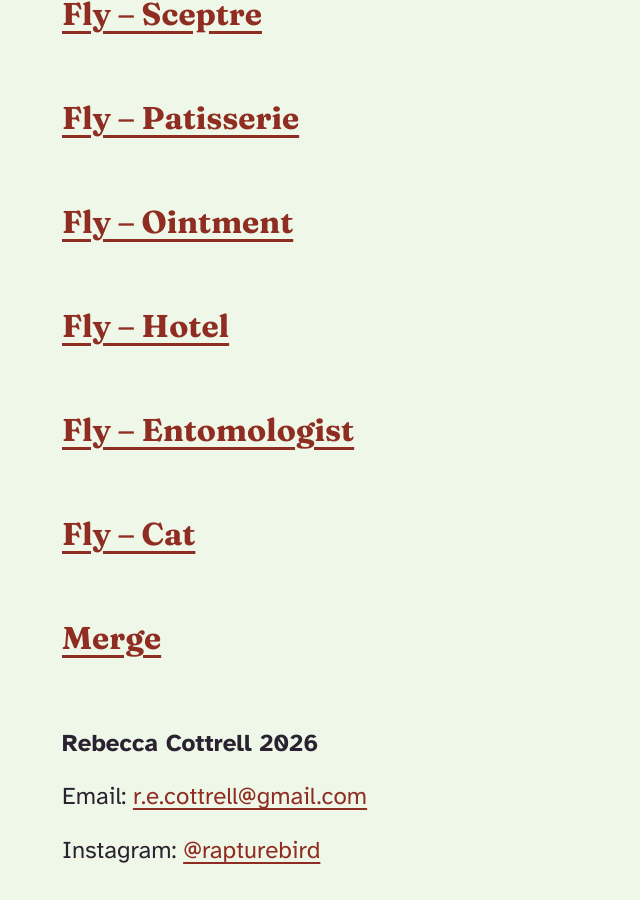
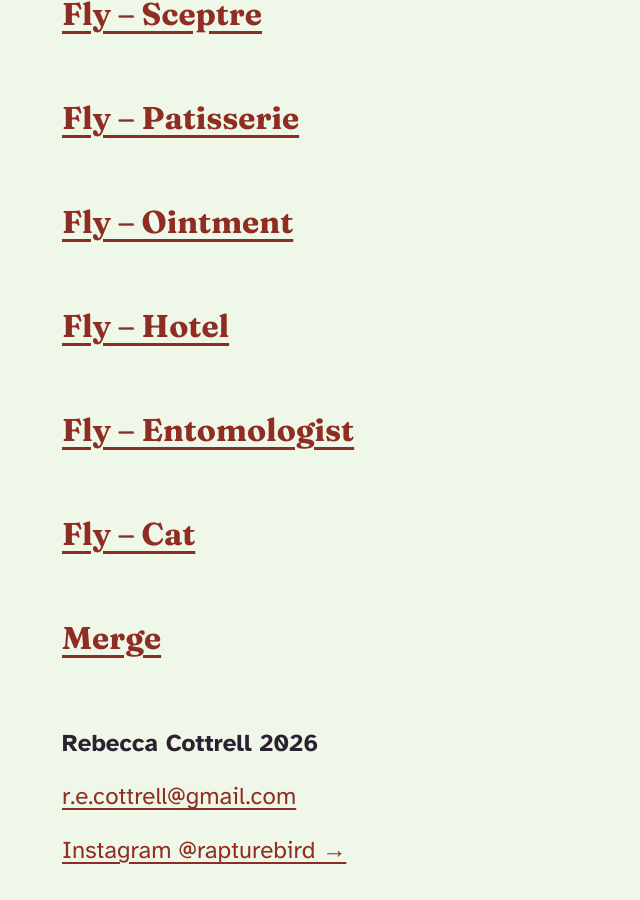
Before and after one commit to rivalee/rivalee.github.io, a Jekyll site: the page built from comics.html, in a window 1280 px wide and 900 px high, scrolled down 1731 px. Shown: the whole window, without its empty margins (0-640 px from the left). Built offline with Jekyll 4.4.1, drawn with Linux system fonts in a browser that asks for light colours.

Commit message:
fix ig link

```diff
--- a/_includes/footer.html
+++ b/_includes/footer.html
@@ -3,8 +3,8 @@
 
   <div class="wrapper">
     <p><strong>Rebecca Cottrell 2026</strong></p>
-    <p>Email: <a href="mailto:r.e.cottrell@gmail.com">r.e.cottrell@gmail.com</a></p>
-    <p>Instagram: <a href="https://instagram.com/rapturebird">@rapturebird</a></p>
+    <p><a href="mailto:r.e.cottrell@gmail.com">r.e.cottrell@gmail.com</a></p>
+    <p><a href="https://instagram.com/rapturebird">Instagram @rapturebird →</a></p>
 
       </div>
 
--- a/index.html
+++ b/index.html
@@ -16,7 +16,6 @@ body_class: index-page
 
       <p>I make paintings of strange objects, creatures, structures and staged worlds. I return to these forms because they suggest something unknown, just beyond ordinary reality. I want my work to create a certain feeling: an uncanniness, a recognition of something that's been forgotten.</p>
 
-      <p><a href="https://instagram.com/rapturebird">See new paintings on Instagram @rapturebird →</a></p>
 
       <h3>Education & practice</h3>
       <div class="education-grid">
```
